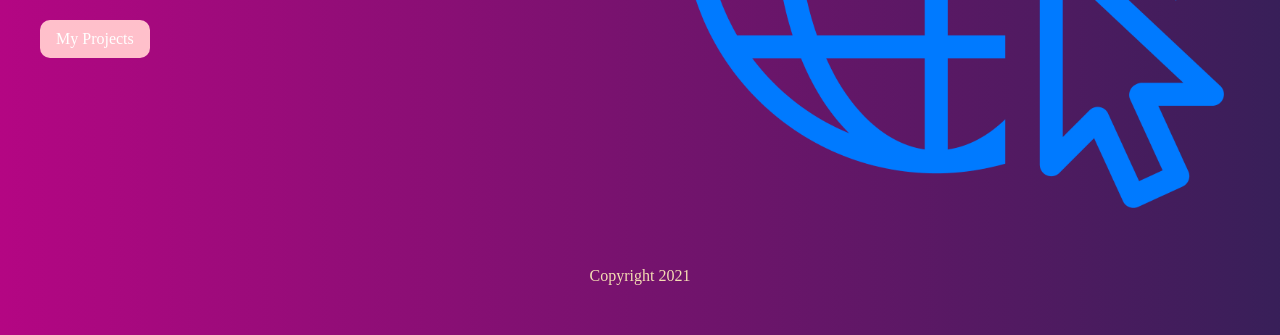
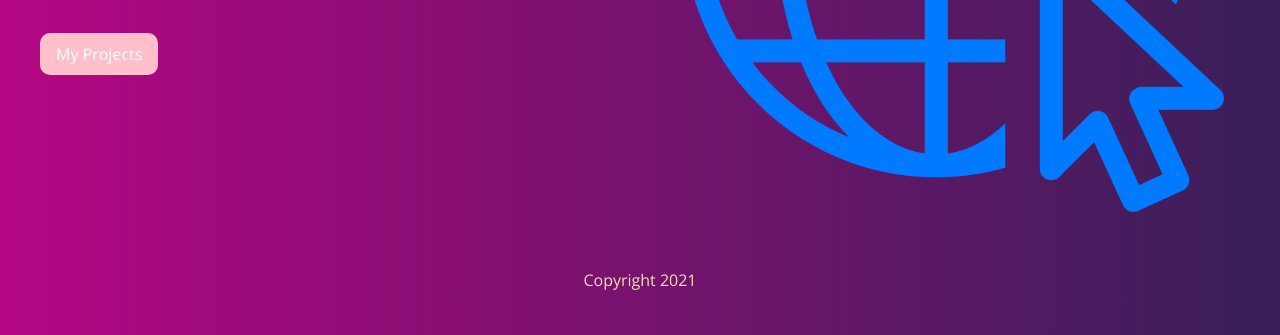
Before and after one commit to jcianciolo/gatsby-blog, a Gatsby site: page / in a window 1280 px wide. Shown: the part 465-800 px from the top of the page. Built offline with nearby package versions, Linux system fonts and the light colour scheme; Gatsby itself is replaced by a stand-in of ours.

Commit message:
added Google Fonts with Fontsource

```diff
--- a/package.json
+++ b/package.json
@@ -14,6 +14,7 @@
     "test": "echo \"Write tests! -> https://gatsby.dev/unit-testing\" && exit 1"
   },
   "dependencies": {
+    "@fontsource/open-sans": "^4.3.0",
     "gatsby": "^2.26.1",
     "gatsby-plugin-image": "^1.1.0",
     "gatsby-plugin-sharp": "^3.1.0",
--- a/src/components/Layout.js
+++ b/src/components/Layout.js
@@ -1,6 +1,7 @@
 import React from 'react'
 import Navbar from './Navbar'
 import '../styles/global.css'
+import "@fontsource/open-sans"
 
 const Layout = ({ children }) => {
     return (
--- a/src/styles/global.css
+++ b/src/styles/global.css
@@ -13,6 +13,7 @@ html, body {
 body {
     background: rgb(180,6,131);
     background: linear-gradient(90deg, rgba(180,6,131,1) 0%, rgba(48,22,82,0.9620958201892744) 100%);
+    font-family: "Open Sans";
 }
 
 p {
```
Also changed, not shown: 1 other file.
